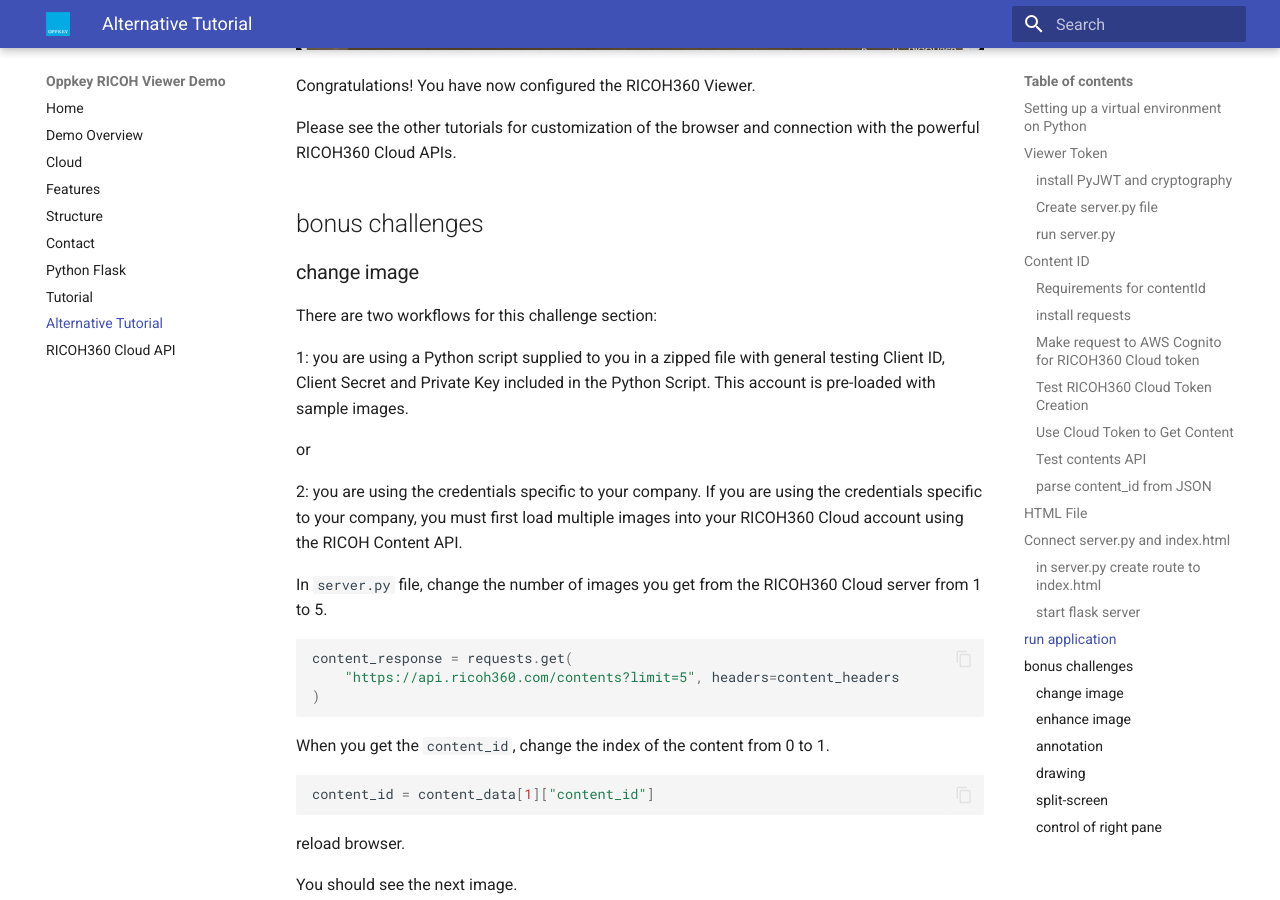
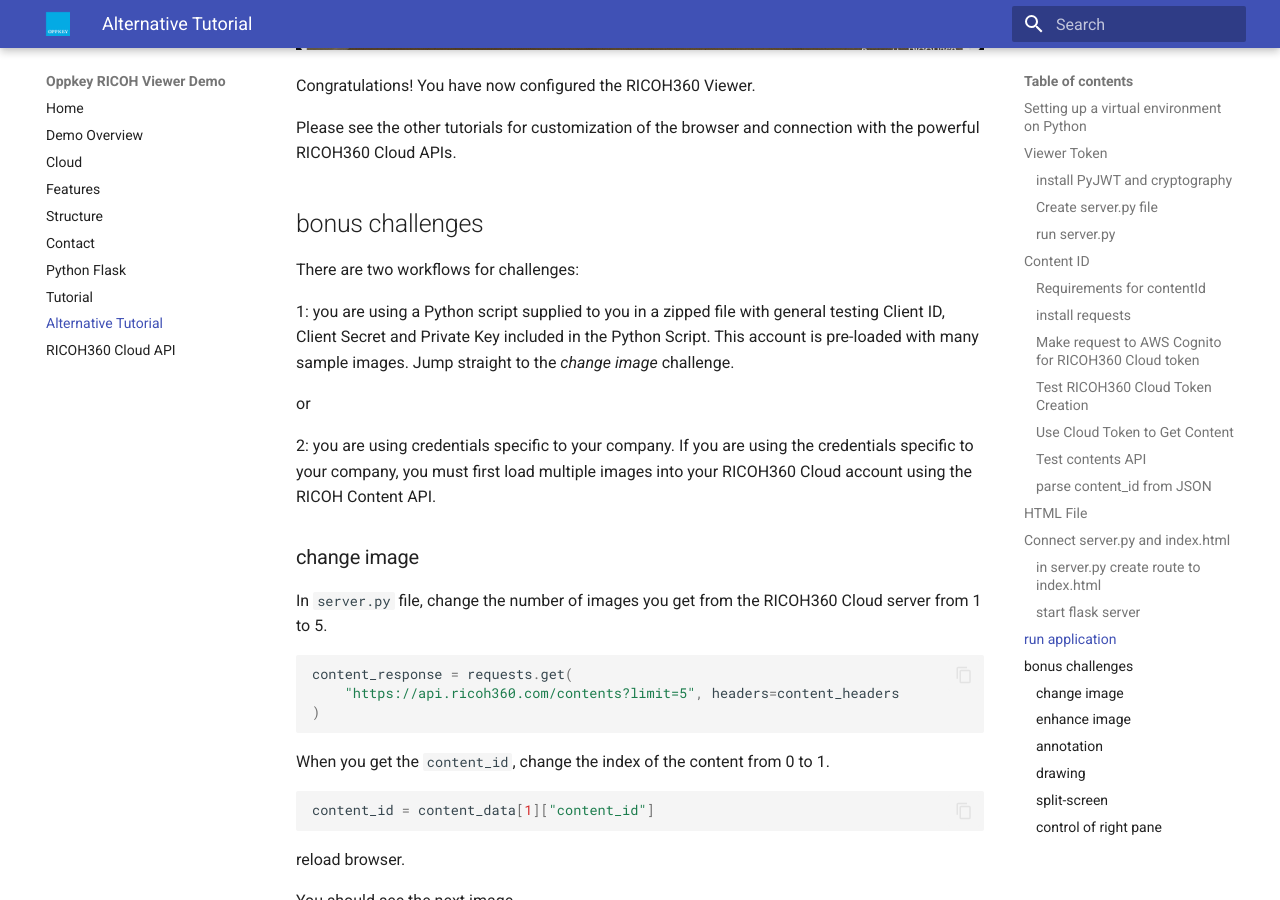
Before and after one commit to theta360developers/ricoh-viewer, an MkDocs documentation site: the page built from docs/tutorial2.md, in a window 1280 px wide and 900 px high, scrolled down 10006 px. Built offline with MkDocs 1.6.1 and Material for MkDocs 9.7.7, drawn with Linux system fonts in a browser that asks for light colours.

Commit message:
revised workflow for entire challenge sectin

```diff
--- a/docs/tutorial2.md
+++ b/docs/tutorial2.md
@@ -367,20 +367,21 @@
 
 ## bonus challenges
 
-### change image
-
-There are two workflows for this challenge section:
+There are two workflows for challenges:
 
 1: you are using a Python script supplied to you in a zipped
 file with general testing Client ID, Client Secret and Private Key included
-in the Python Script.  This account is pre-loaded with sample images.
+in the Python Script.  This account is pre-loaded with many sample images. Jump
+straight to the _change image_ challenge.
 
 or
 
-2: you are using the credentials specific to your company. If you are
+2: you are using credentials specific to your company. If you are
 using the credentials specific to your company, you must first
 load multiple images into your RICOH360 Cloud account using
 the RICOH Content API.
+
+### change image
 
 In `server.py` file, change the number of images you get from the
 RICOH360 Cloud server from 1 to 5.
```
